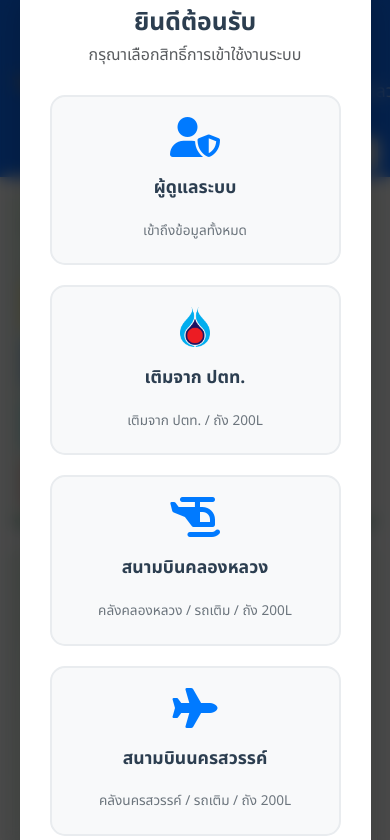
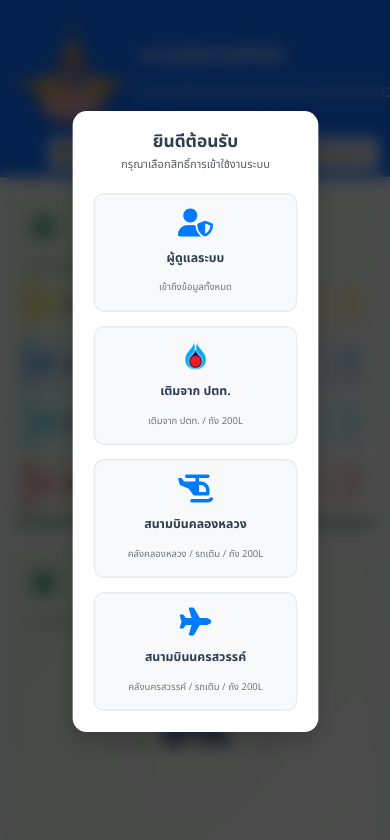
Before and after one commit to royalrainmaking/FuelManagement, a website: page index.html in a window 390 px wide. Shown: the top 840 px of the page. Drawn offline with nearby package versions, Linux system fonts and the light colour scheme; no server answers.

Commit message:
Add files via upload

```diff
--- a/index.html
+++ b/index.html
@@ -47,6 +47,9 @@
         @media (max-width: 576px) {
             .role-grid {
                 grid-template-columns: 1fr;
+            }
+            .role-container {
+                transform: scale(0.7);
             }
         }
         .role-option {
```
